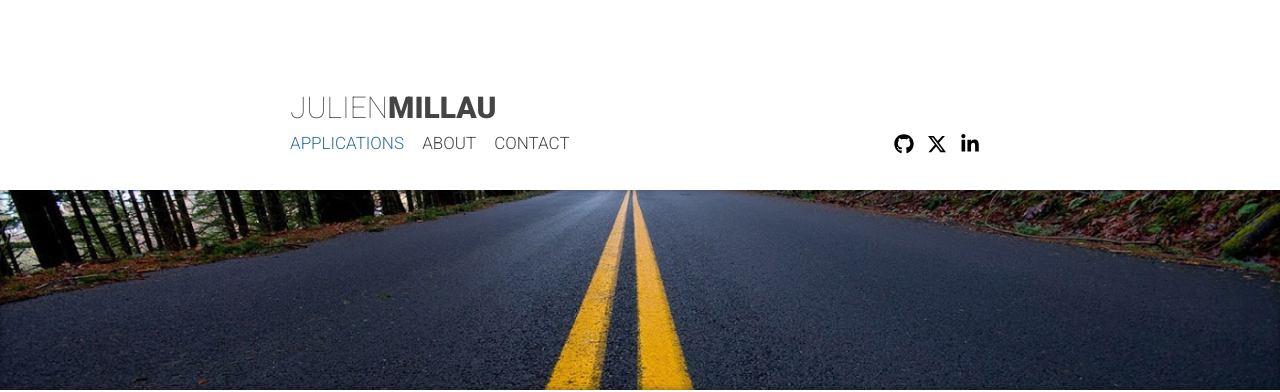
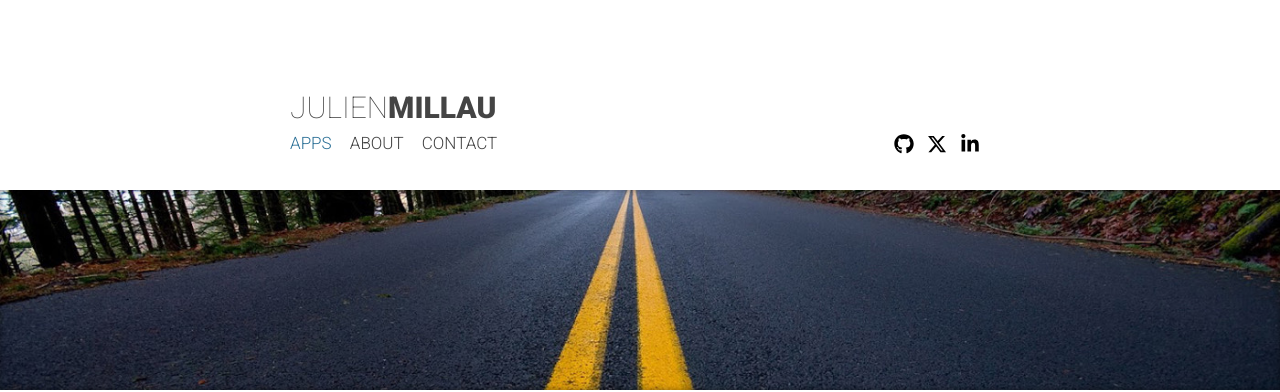
Before and after one commit to devnied/devnied.github.io, a Jekyll site: the page built from index.html, in a window 1280 px wide. Shown: the top 392 px of the page. Built offline with Jekyll 4.4.1, drawn with Linux system fonts in a browser that asks for light colours.

Commit message:
Update nav.html

```diff
--- a/_includes/nav.html
+++ b/_includes/nav.html
@@ -6,7 +6,7 @@
 
 		<section class="sub-title">
 			<ul class="menu">
-				<li><a href="/">Applications</a></li>
+				<li><a href="/">Apps</a></li>
 				<li><a href="/about/">About</a></li>
 				<li><a href="/contact/">Contact</a></li>
 			</ul>
```
